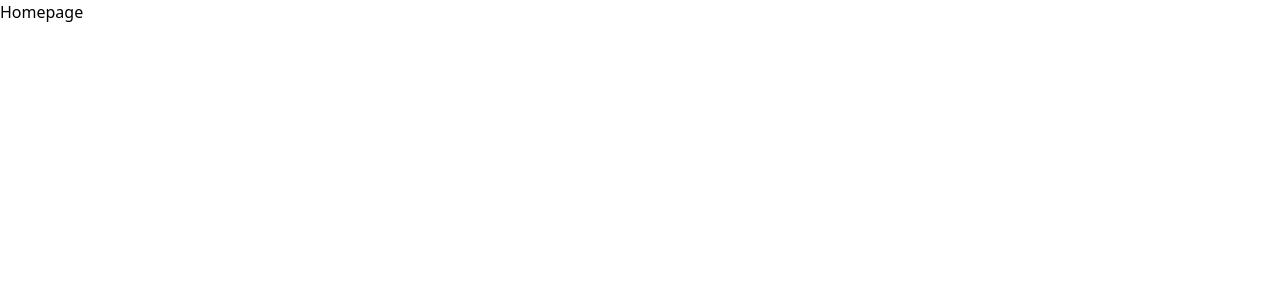
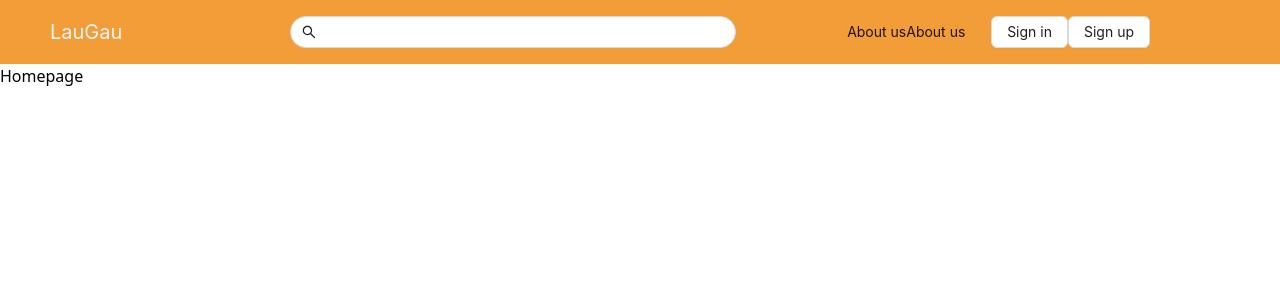
Before and after one commit to datnt2002/Music-Online-Learning-System, a React (Create React App) app: page / in a window 1280 px wide. Shown: the top 300 px of the page. Built offline with nearby package versions, Linux system fonts and the light colour scheme.

Commit message:
layout user header

```diff
--- a/src/components/Layout/Admin/HeaderAdmin.jsx
+++ b/src/components/Layout/Admin/HeaderAdmin.jsx
@@ -13,7 +13,14 @@ const HeaderAdmin = () => {
       <Header className="flex items-center bg-[#F39D39] ">
         <div className="demo-logo text-[#F5F5F5]">LauGau</div>
         <Search placeholder="input search text" onSearch={onSearch} enterButton />
-        <Avatar size="large" icon={<UserOutlined />} />
+        <div className="group relative">
+          <Avatar className="" size="large" icon={<UserOutlined />} />
+          <div className="absolute hidden w-8 group-hover:block">
+            <a href="#">Link 1</a>
+            <a href="#">Link 2</a>
+            <a href="#">Link 3</a>
+          </div>
+        </div>
       </Header>
     </Layout>
   );
--- /dev/null
+++ b/src/components/Layout/User/HeaderComponent/AuthenticationButton.jsx
@@ -0,0 +1,18 @@
+import { Button } from 'antd';
+import React from 'react';
+import { Link } from 'react-router-dom';
+
+const AuthenticationButton = () => {
+  return (
+    <>
+      <Link to="/signin">
+        <Button>Sign in</Button>
+      </Link>
+      <Link to="/signup">
+        <Button>Sign up</Button>
+      </Link>
+    </>
+  );
+};
+
+export default AuthenticationButton;
--- a/src/components/Layout/User/HeaderAuthen.jsx
+++ b/src/components/Layout/User/HeaderComponent/AvatarDropdown.jsx
@@ -1,8 +1,7 @@
 import React from 'react';
 import { ShoppingCartOutlined } from '@ant-design/icons';
-import { Link } from 'react-router-dom';
 
-const HeaderAuthen = () => {
+const AvatarDropdown = () => {
   return (
     <>
       <ShoppingCartOutlined />
@@ -17,4 +16,4 @@ const HeaderAuthen = () => {
   );
 };
 
-export default HeaderAuthen;
+export default AvatarDropdown;
--- a/src/components/Layout/User/HeaderDefault.jsx
+++ b/src/components/Layout/User/HeaderDefault.jsx
@@ -1,39 +1,41 @@
 import React from 'react';
-import { Layout } from 'antd';
-import HeaderAuthen from './HeaderAuthen';
+import { Form, Input, Layout } from 'antd';
 import { SearchOutlined } from '@ant-design/icons';
 import { Link } from 'react-router-dom';
+import { Header } from 'antd/es/layout/layout';
+import AuthenticationButton from './HeaderComponent/AuthenticationButton';
+import { FORM_FIELDS } from '../../../constants/formfield';
+import AvatarDropdown from './HeaderComponent/AvatarDropdown';
 
-import { Header } from 'antd/es/layout/layout';
 const HeaderDefault = () => {
+  const handleSearch = (values) => {
+    console.log('Success:', values);
+  };
   return (
     <Layout>
       <Header className="flex items-center bg-[#F39D39] ">
         {/* Logo */}
-        <div className=" text-[#F5F5F5] text-xl ">LauGau</div>
+        <div className="flex basis-32 text-[#F5F5F5] text-xl ">LauGau</div>
         {/* Searchbox */}
-        <div className="max-w-md mx-auto">
-          <div className="relative flex items-center w-full h-12 rounded-full focus-within:shadow-lg bg-white overflow-hidden">
-            <div className="grid place-items-center h-full w-12 text-gray-300">
-              <SearchOutlined />
-            </div>
-            <input
-              className="peer h-full w-full outline-none text-sm text-gray-700 pr-2"
-              type="text"
-              id="search"
-              placeholder="Search something.."
-            />
-          </div>
+        <Form onFinish={handleSearch} className="flex flex-1 justify-center h-full">
+          <Form.Item name={FORM_FIELDS.SEARCH} rules={[{ required: true }]} className="w-2/3">
+            <Input prefix={<SearchOutlined />} className="rounded-full top-4" />
+          </Form.Item>
+        </Form>
+
+        {/* navigation */}
+        <div className="flex basis-36">
+          <Link to="">About us</Link>
+          <Link to="">About us</Link>
         </div>
 
-        {/* Navigation */}
-        <Link>About Us</Link>
-        <Link>About Us</Link>
-        <Link>About Us</Link>
-        <Link>About Us</Link>
-        <Link to="/signin">Sign in</Link>
-        <Link to="/signup"> Sign up</Link>
-        {/* <HeaderAuthen /> */}
+        <div className="flex basis-32">
+          <AuthenticationButton />
+          {/* <AvatarDropdown /> */}
+        </div>
+
+        {/* dark mode */}
+        <div className="flex basis-20"></div>
       </Header>
     </Layout>
   );
--- a/src/constants/formfield.js
+++ b/src/constants/formfield.js
@@ -3,4 +3,5 @@ export const FORM_FIELDS = {
   PASSWORD: 'password',
   EMAIL: 'email',
   CONFIRM_PASSWORD: 'confirm_password',
+  SEARCH: 'search',
 };
--- a/src/features/Home/Homepage.jsx
+++ b/src/features/Home/Homepage.jsx
@@ -1,7 +1,13 @@
 import React from 'react';
+import HeaderDefault from '../../components/Layout/User/HeaderDefault';
 
 const Homepage = () => {
-  return <div>Homepage</div>;
+  return (
+    <div>
+      <HeaderDefault />
+      Homepage
+    </div>
+  );
 };
 
 export default Homepage;
```
